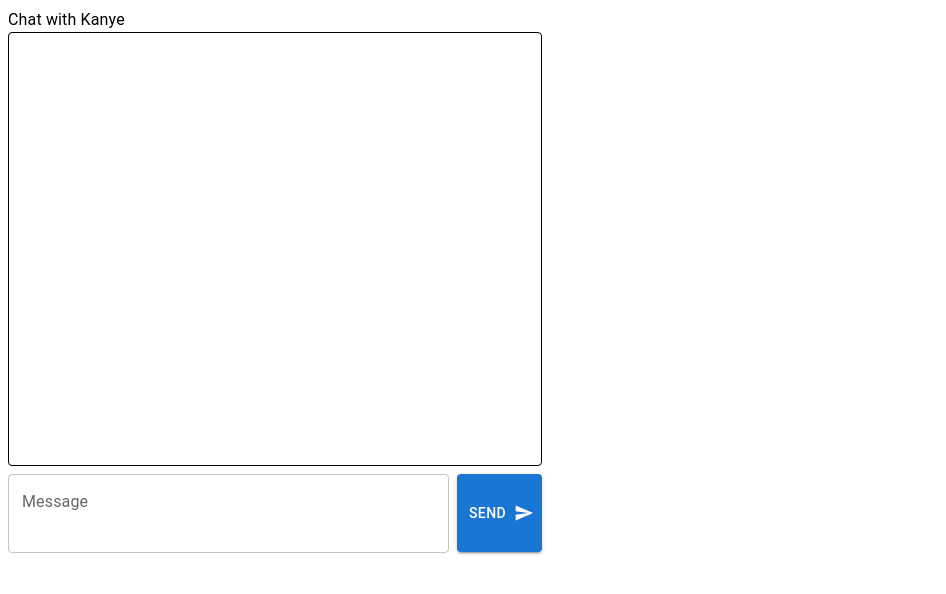
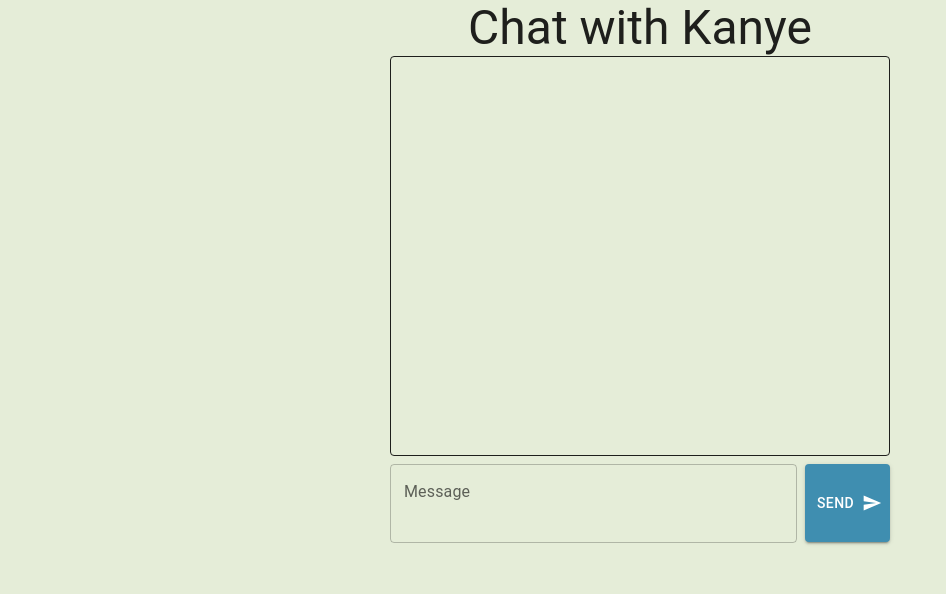
Before and after one commit to axNil/awesome-app-great-job, a Next.js app: page / in a window 1280 px wide. Shown: the top 594 px of the page, without its empty margins (0-946 px from the left). Built offline with nearby package versions, Linux system fonts and the light colour scheme; what bad-words-next would draw is missing.

Commit message:
Added Theme
Added styling with a theme provider.

```diff
--- a/app/components/Chat/Chat.js
+++ b/app/components/Chat/Chat.js
@@ -1,5 +1,5 @@
 "use client";
-import { useState } from "react";
+import { useState, useEffect, useRef } from "react";
 import { Box } from "@mui/material";
 import MessageBox from "./MessageBox";
 import InputField from "./InputField";
@@ -7,6 +7,7 @@
 
 export default function Chat() {
   const [messages, setMessage] = useState([]);
+  const endOfMessagesRef = useRef(null);
 
   const addClientMessage = (text) => {
     const message = { name: "You:", text: text, align: "left" };
@@ -20,6 +21,10 @@
     setMessage((prevMessages) => [...prevMessages, message]);
   };
 
+  useEffect(() => {
+    endOfMessagesRef.current?.scrollIntoView({ behavior: "smooth" });
+  }, [messages]);
+
   return (
     <Box>
       <Box
@@ -32,7 +37,7 @@
         borderRadius={1}
         mb={1}
         sx={{
-          overflowY: "auto", // Enables vertical scrolling
+          overflowY: "auto", // Enables vertical scrolling for messages
         }}
       >
         {messages.map((message, index) => (
@@ -43,11 +48,12 @@
               message.align === "left" ? "flex-start" : "flex-end"
             }
             width="100%"
-            mb={2} // Margin bottom for spacing between messages
+            mb={2}
           >
             <MessageBox message={message}></MessageBox>
           </Box>
         ))}
+        <div ref={endOfMessagesRef} />
       </Box>
       <InputField sendMessage={addClientMessage}></InputField>
     </Box>
--- a/app/components/Chat/InputField.js
+++ b/app/components/Chat/InputField.js
@@ -25,7 +25,7 @@
   };
 
   return (
-    <Box width={534} display="flex" flexDirection="row">
+    <Box width={500} display="flex" flexDirection="row">
       <Box flexGrow={1} marginRight={1}>
         <TextField
           id="outlined-multiline-static"
--- a/app/components/Chat/MessageBox.js
+++ b/app/components/Chat/MessageBox.js
@@ -12,6 +12,7 @@
         sx={{
           padding: "10px",
           wordBreak: "break-word", // Ensures long words will wrap and not overflow
+          // backgroundColor: message.align === "left" ? "#adeb9b" : "#9bcdeb",
         }}
       >
         {message.text}
--- a/app/layout.js
+++ b/app/layout.js
@@ -1,3 +1,5 @@
+import ThemeRegistry from "./theme/ThemeRegistry";
+
 export const metadata = {
   title: "Awesome App Great Job",
   description: "Do great things with great app",
@@ -7,7 +9,11 @@
 export default function RootLayout({ children }) {
   return (
     <html lang="en">
-      <body>{children}</body>
+      <ThemeRegistry>
+        <body>
+          <main>{children}</main>
+        </body>
+      </ThemeRegistry>
     </html>
   );
 }
--- a/app/page.js
+++ b/app/page.js
@@ -4,11 +4,13 @@
 
 export default function Home() {
   return (
-    <main>
-      <Box>
-        <Typography>Chat with Kanye</Typography>
-        <Chat></Chat>
+    <Box>
+      <Box display="flex" flexDirection="column" alignItems="center">
+        <header>
+          <Typography variant="h3">Chat with Kanye</Typography>
+        </header>
+        <Chat />
       </Box>
-    </main>
+    </Box>
   );
 }
--- /dev/null
+++ b/app/theme/ThemeRegistry.js
@@ -0,0 +1,13 @@
+"use client";
+import { ThemeProvider } from "@mui/material/styles";
+import CssBaseline from "@mui/material/CssBaseline";
+import theme from "./theme";
+
+export default function ThemeRegistry({ children }) {
+  return (
+    <ThemeProvider theme={theme}>
+      <CssBaseline />
+      {children}
+    </ThemeProvider>
+  );
+}
--- /dev/null
+++ b/app/theme/theme.js
@@ -0,0 +1,19 @@
+import { createTheme } from "@mui/material/styles";
+const theme = createTheme({
+  palette: {
+    type: "light",
+    primary: {
+      main: "#3f8eb0",
+    },
+    secondary: {
+      main: "#9c27b0",
+      contrastText: "#fff",
+    },
+    background: {
+      default: "#e5edd8",
+      paper: "#adeb9b",
+    },
+  },
+});
+
+export default theme;
```
